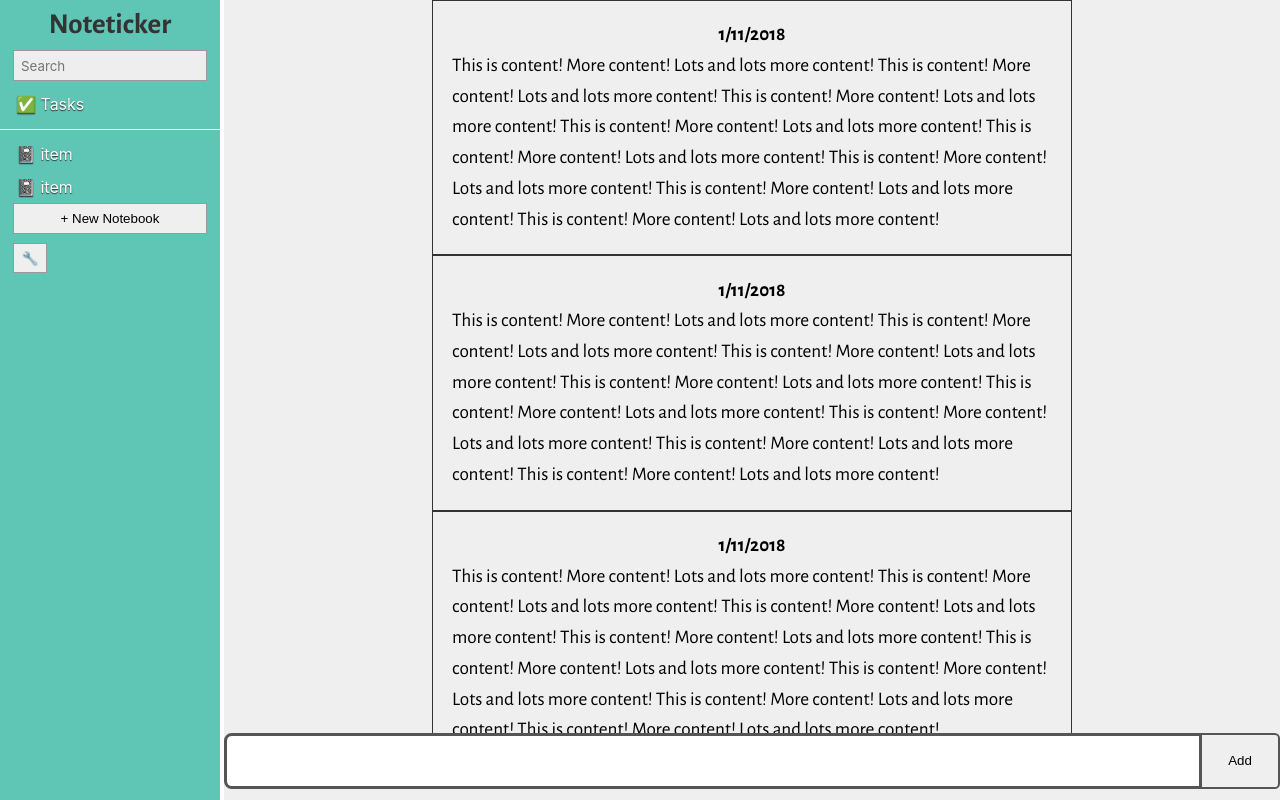
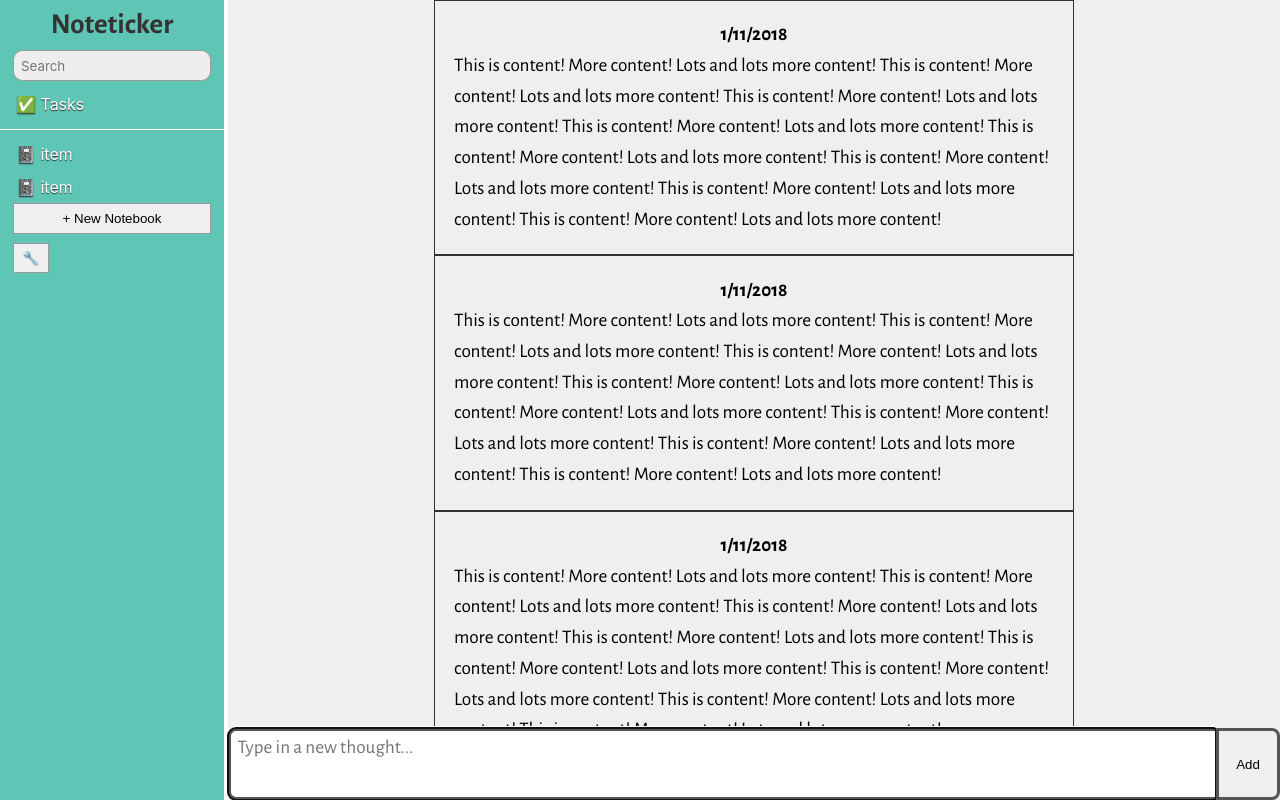
Before and after one commit to dapierce/noteticker, a React (Create React App) app: page / in a window 1280 px wide. Built offline with nearby package versions, Linux system fonts and the light colour scheme.

Commit message:
Fix input pixel alignment + other layout improvements

```diff
--- a/src/App.css
+++ b/src/App.css
@@ -1,14 +1,9 @@
-/* general rules:
-    - use only relative and percentage values
-    (high DPI should look nice!)
-*/
-
 /* variables */
 
 :root {
-  --panel-width: 220px;
-  --input-height: 4.2em;
-  --input-button-width: 80px;
+  --panel-width: 14rem;
+  --input-height: 4.5rem;
+  --input-button-width: 4rem;
 
   --main-color: #5fc5b4;
   --accent-color: #efefef;
@@ -77,29 +72,28 @@ body {
 }
 
 .content-input textarea {
-  width: calc(100% - .6em);
-  height: calc(var(--input-height) - 2em);
+  height: calc(var(--input-height) - 1.2rem);
   resize: none;
 }
 
 .content-input button {
+  height: var(--input-height);
   margin: 0;
   padding: 0;
   width: 100%;
-  height: var(--input-height);
 }
 
 /* component design */
 
 input, button {
-  border: .1em solid #999;
+  border: 1px solid #999;
   margin: .2em 1em;
   padding: .5em;
   outline: 0;
 }
 
 button {
-  width: 2.5em;
+  width: 2.2rem;
 }
 
 .header h1 {
@@ -109,14 +103,15 @@ button {
 
 .search {
   background: #eee;
+  border-radius: .6rem;
   outline: 0;
-  transition: all .2s ease-in;
+  transition: box-shadow .1s ease-in;
 }
 
 .search:focus {
   background: #fff;
-  border: .1em solid rgb(67, 133, 255);
-  box-shadow: inset 0 0 0em .15em rgb(67, 133, 255);
+  border: 1px solid rgb(67, 133, 255);
+  box-shadow: inset 0 0 0 2px rgb(67, 133, 255);
 }
 
 .notebook-list ul {
@@ -133,7 +128,6 @@ button {
 .notebook-list li:hover {
   background-color: #eee;
   color: #333;
-  transition: .4s all;
 }
 
 .notebook-list li:active {
@@ -152,31 +146,33 @@ button {
 }
 
 .content-input-textarea, .content-input-button {
-  border: .2em solid #555;
+  border: .2rem solid #555;
   margin: 0;
-  padding: .2em;
+  padding: .4rem;
 }
 
 .content-input-textarea {
-  border-top-left-radius: .4em;
-  border-bottom-left-radius: .4em;
+  border-top-left-radius: .5rem;
+  border-bottom-left-radius: .5rem;
+  border-right: 0;
 }
 
 .content-input-button {
-  border-top-right-radius: .4em;
-  border-bottom-right-radius: .4em;
+  border-top-right-radius: 8px;
+  border-bottom-right-radius: 8px;
 }
 
 .content-input-button:hover {
-  background-color: #999;
+  background-color: green;
   color: #eee;
-  transition: .4s all;
+  transition: .2s all;
 }
 
 .content-input-button:active {
-  background-color: #555;
-  color: #eee;
-  padding-top: .4em;
+  background-color: lightgreen;
+  border-color: green;
+  color: #333;
+  padding-top: .2em;
   transition: 0s all;
 }
 
--- a/src/ContentInput.js
+++ b/src/ContentInput.js
@@ -1,14 +1,28 @@
 import React, { Component } from 'react';
 
 class ContentInput extends Component {
+  constructor (props) {
+    super(props);
+    this.state = {todo: ''};
 
+    this.handleEntry = this.handleEntry.bind(this);
+    this.handleAddEntry = this.handleAddEntry.bind(this);
+  }
+
+  handleEntry (e) {
+
+  }
+
+  handleAddEntry (e) {
+
+  }
 
   render() {
     return (
-      <div className="content-input">
-        <textarea className="content-input-textarea" />
-        <button className="content-input-button" onClick={this.handleAddEntry}>Add</button>
-      </div>
+      <form className="content-input" onSubmit={this.handleAddEntry}>
+        <textarea className="content-input-textarea" onChange={this.handleEntry} spellcheck autoFocus placeholder="Type in a new thought..." />
+        <button className="content-input-button">Add</button>
+      </form>
     );
   }
 }
--- a/src/NotebookList.js
+++ b/src/NotebookList.js
@@ -6,7 +6,7 @@ class NotebookList extends Component {
     return (
       <div className="notebook-list">
         <ul className="list-tasks">
-          <li>✅ Tasks</li>
+          <li><span role="img" aria-label="Checkmark">✅</span> Tasks</li>
         </ul>
         <hr/>
         <ul className="list-notebooks">
--- a/src/NotebookListItem.js
+++ b/src/NotebookListItem.js
@@ -4,7 +4,7 @@ class NotebookListItem extends Component {
   render() {
     return (
       <li className="notebook-list-item">
-        📓 item
+        <span role="img" aria-label="Notebook">📓</span> item
       </li>
     );
   }
--- a/src/Panel.js
+++ b/src/Panel.js
@@ -9,7 +9,10 @@ class Panel extends Component {
         <h1 className="header">Noteticker</h1>
         <Search />
         <NotebookList/>
-        <button className="button-new" title="Create New Notebook">+ New Notebook</button> <button className="button-prefs" title="Preferences">🔧</button>
+        <button className="button-new" title="Create New Notebook">+ New Notebook</button>
+        <button className="button-prefs" title="Preferences">
+          <span role="img" aria-label="Wrench">🔧</span>
+        </button>
       </div>
     );
   }
```
